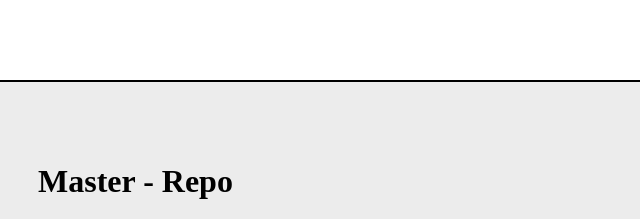
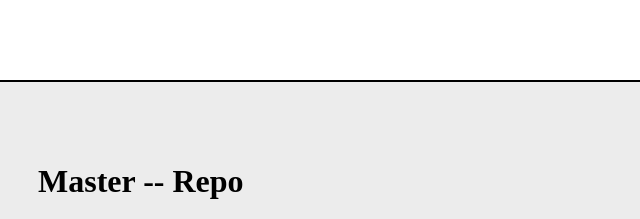
Before and after one commit to skarmacharya/my-project, a plain HTML site: page index.html in a window 1280 px wide. Shown: the top 219 px of the page, 302-942 px from the left. Drawn offline with Linux system fonts and the light colour scheme.

Commit message:
New Header Updated

```diff
--- a/index.html
+++ b/index.html
@@ -8,7 +8,7 @@
 </head>
 <body>
     <div class="wrapper">
-        <h1>Master - Repo</h1>
+        <h1>Master -- Repo</h1>
         <p>Lorem ipsum dolor sit amet consectetur, adipisicing elit. Explicabo minima dignissimos iusto eveniet tenetur vel quas distinctio illum adipisci praesentium. Ipsa quaerat suscipit dolores nisi laudantium quod nobis in quos.</p>
     </div>
 </body>
```
